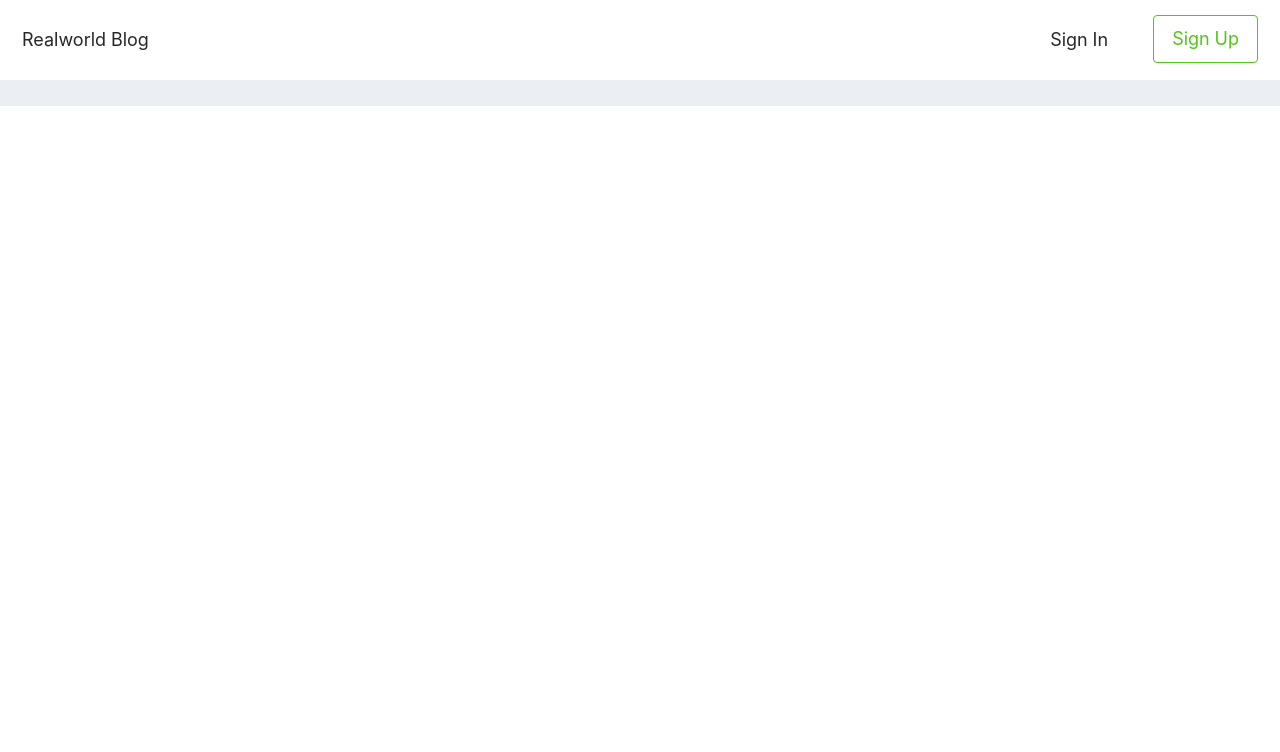
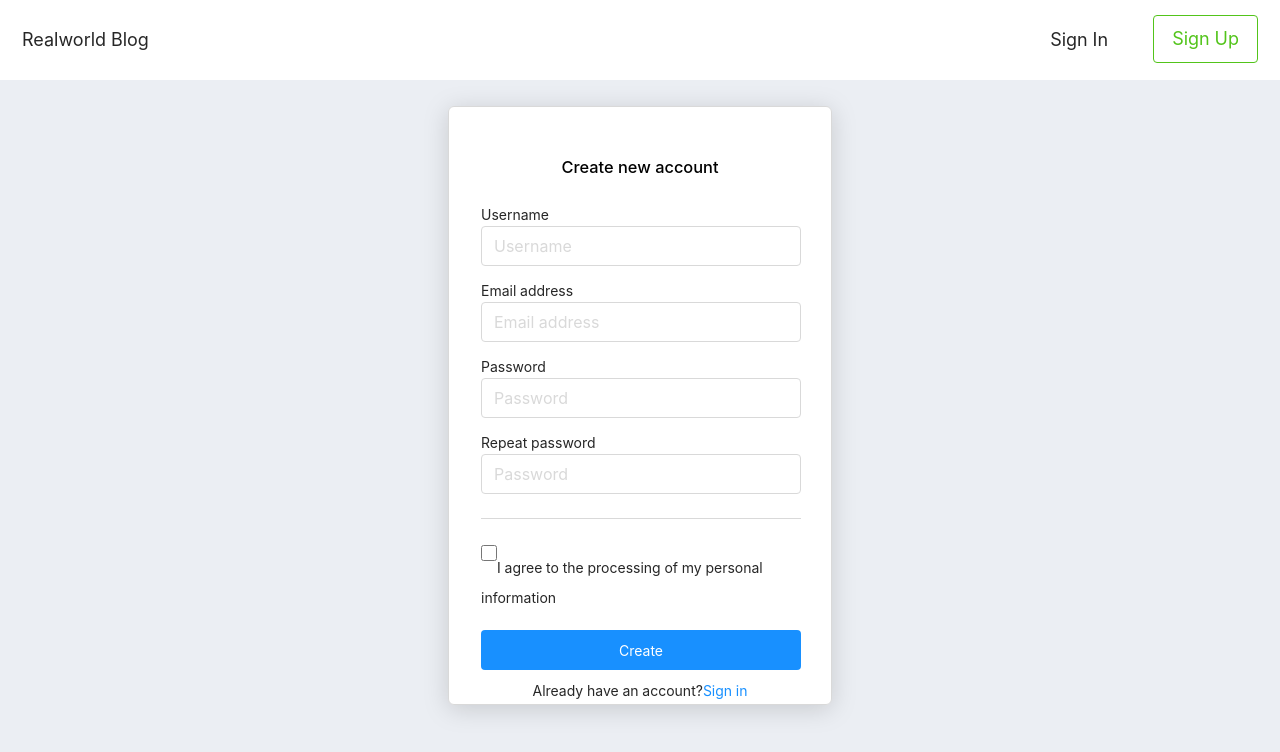
Before and after one commit to Rozasarona/blogging_platform, a React (Create React App) app: page /sign-up in a window 1280 px wide. Shown: the top 752 px of the page. Built offline with nearby package versions, Linux system fonts and the light colour scheme.

Commit message:
newArticleForm

```diff
--- a/src/components/App/App.js
+++ b/src/components/App/App.js
@@ -1,18 +1,26 @@
 import React from 'react';
 import ArticleList from '../ArticleList/ArticleList';
 import Header from '../Header/Header';
-import * as sdk from '../../conduit-api-client-sdk';
+import * as api from '../../conduit-api-client-sdk';
+import * as constants from '../../app/constants';
 import './App.css';
 import { Switch, Route } from 'react-router-dom';
 import ArticleView from '../ArticleView/ArticleView';
+import SignUpForm from '../SignUpForm/SignUpForm';
+import { use } from 'marked';
 
 
 class App extends React.Component {
 
-    apiTest = async () => {
-        const client = new sdk.ArticlesApi(null, "https://api.realworld.io/api");
-        debugger;
-        console.log(await client.getArticles());
+    onCreateUser = async (user) => {
+        const client = new api.UserAndAuthenticationApi(null, constants.API_BASE_PATH);
+        await client.createUser({
+            user: {
+                username: user.userName,
+                email: user.email,
+                password: user.password
+            }
+        });
     };
 
     render() {
@@ -24,6 +32,7 @@ class App extends React.Component {
                     <Route exact path='/'>{list}</Route>
                     <Route exact path='/articles'>{list}</Route>
                     <Route path="/articles/:slug"><ArticleView /></Route>
+                    <Route path="/sign-up"><SignUpForm onCreateUser={this.onCreateUser} /></Route>
                 </Switch>
             </div>
         );
--- a/src/components/ArticleView/ArticleView.css
+++ b/src/components/ArticleView/ArticleView.css
@@ -1,19 +1,8 @@
-/*.article_content {
+.main {
     display: flex;
     justify-content: center;
-    flex-direction: column;
-    flex-wrap: wrap;
-    background: #F3F7FA;
-    margin: 0 auto;
-    width: 960px;
-    background: #EBEEF3;
-    font-family: 'Inter', sans-serif;
-    padding: 16px;
-    margin-bottom: 26px;
-    background: #FFFFFF;
-    filter: drop-shadow(0px 4px 12px rgba(0, 0, 0, 0.15));
-    border-radius: 5px;
-}*/
+    align-items: stretch;
+}
 
 .articleCard {
     margin: 26px auto 26px auto;
--- a/src/components/ArticleView/ArticleView.js
+++ b/src/components/ArticleView/ArticleView.js
@@ -8,7 +8,9 @@ import './ArticleView.css';
 function ArticleView() {
     const {slug} = useParams();
     const article = useSelector(state => state.articleList.articlesBySlug[slug]);
-    return ((article && <ArticleCard
+    return ((article &&
+        <div className='main'>
+            <ArticleCard
                 title={article.title}
                 favoritesCount={article.favoritesCount}
                 tagList={article.tagList}
@@ -17,7 +19,9 @@ function ArticleView() {
                 createdAt={article.createdAt}
                 body={article.body}
                 slug={article.slug}
-    />) || null);
+            />
+        </div>
+    ) || null);
 }
 
 export default ArticleView;
--- a/src/components/Header/Header.js
+++ b/src/components/Header/Header.js
@@ -8,12 +8,11 @@ function Header () {
         <header className="header">
             <Link to='/' className="logo">Realworld Blog</Link>
             <div className="authentication">
-                <a href="#" className="signin_btn">
+                <a href="://localhost:3000" className="signin_btn">
                     Sign In
                 </a>
-                <a href="#" className="signup_btn">
-                    Sign Up
-                </a>
+                {/* <a href="://localhost:3000" className="signup_btn">Sign Up</a> */}
+                <Link to='/sign-up' className="signup_btn">Sign Up</Link>
             </div>
         </header>
     );
--- a/src/components/NewArticle/NewArticle.css
+++ b/src/components/NewArticle/NewArticle.css
@@ -19,28 +19,26 @@ html, body {
 }
 
 .form-title {
-    width: 311px;
     height: 28px;
     margin: 0 auto 21px auto;
 }
 
 .form-title h3 {
-    color:black;
+    color: black;
     text-align: center;
 }
 
 .input-title {
     width: 320px;
     height: 22px;
-    margin: 0 auto 14px auto;
+    margin-top: 14px;
     font-size: 14px;
     color: #262626;
 }
 
 input {
-    width: 840px;
+    width: 100%;
     height: 40px;
-    margin: 0 auto 0 auto;
     border: 1px solid #D9D9D9;
     box-sizing: border-box;
     border-radius: 4px;
@@ -49,28 +47,60 @@ input {
     color: #BFBFBF;
 }
 
+textarea {
+    width: 100%;
+    height: 168px;
+    padding: 12px 15px;
+    box-sizing: border-box;
+    border: 1px solid #D9D9D9;
+    border-radius: 4px;
+    resize: none;
+}
+
+textarea::placeholder {
+    color: #D9D9D9;
+    font-family: 'Inter', sans-serif;
+    font-size: 14px;
+}
+
+.newArticle_footer {
+    display: flex;
+    flex-direction: column;
+}
+
+.footer_string {
+    display: flex;
+}
+
 input::placeholder {
     color: #D9D9D9;
 }
 
-.band {
-    border-bottom: 1px solid #D9D9D9;
-    width: 320px;
-    margin: 0 auto 14px auto;
-    padding: 5px;
+.signup_btn {
+    outline: none;
+    text-align: center;
+    text-decoration: none;
+    margin: 0 0 5px 15px;
+    border: solid 1px red;
+    border-radius: 4px;
+    padding: 0.5em 1em;
+    color: red;
 }
 
-.agreement {
-    width: 320px;
-    margin: 0 auto 21px auto;
+.addTag_btn {
+    outline: none;
+    text-align: center;
+    text-decoration: none;
+    margin: 0 0 5px 15px;
+    border: solid 1px blue;
+    border-radius: 4px;
+    padding: 0.5em 1em;
+    color: blue;
 }
 
-label input[type=checkbox] {
-    width: 16px;
-}
-
-label input[type=checkbox] + span {
-    font-size: 14px;
+.footer_string input {
+    width: 300px;
+    margin-bottom: 5px;
 }
 
 .create_btn {
@@ -85,7 +115,8 @@ label input[type=checkbox] + span {
     width: 320px;
     height: 22px;
     padding: 12px;
-    margin: 0 auto 10px auto;
+    margin-top: 16px;
+    margin-bottom: 10px;
     color: #ffffff;
     background-color: #1890FF;
 }
--- a/src/components/SignUpForm/SignUpForm.css
+++ b/src/components/SignUpForm/SignUpForm.css
@@ -0,0 +1,113 @@
+.sign_form {
+    display: flex;
+    flex-direction: column;
+    align-items: flex-start;
+    padding: 48px 32px 48px 32px;
+    width: 384px;
+    height: 599px;
+    margin: 0 auto 24px auto;
+    background-color: #FFFFFF;
+    border: 1px solid #D9D9D9;
+    border-radius: 6px;
+    filter: drop-shadow(0px 4px 12px rgba(0, 0, 0, 0.15));
+}
+
+.form-title {
+    width: 311px;
+    height: 28px;
+    margin: 0 auto 21px auto;
+}
+
+.form-title h3 {
+    color:black;
+    text-align: center;
+}
+
+.input-title {
+    width: 320px;
+    height: 22px;
+    margin: 0 auto;
+    font-size: 14px;
+    color: #262626;
+}
+
+input {
+    width: 320px;
+    height: 40px;
+    margin: 0 auto 14px auto;
+    border: 1px solid #D9D9D9;
+    box-sizing: border-box;
+    border-radius: 4px;
+    padding: 12px;
+    font-size: 16px;
+    color: #BFBFBF;
+}
+
+input::placeholder {
+    color: #D9D9D9;
+}
+
+.band {
+    border-bottom: 1px solid #D9D9D9;
+    width: 320px;
+    margin: 0 auto 14px auto;
+    padding: 5px;
+}
+
+.agreement {
+    width: 320px;
+    margin: 0 auto 21px auto;
+}
+
+label input[type=checkbox] {
+    width: 16px;
+}
+
+label input[type=checkbox] + span {
+    font-size: 14px;
+}
+
+.create_btn {
+    padding: 0;
+    cursor: pointer;
+    outline: none;
+    display: inline-block;
+    text-align: center;
+    text-decoration: none;
+    border: solid 1px transparent;
+    border-radius: 4px;
+    width: 320px;
+    height: 40px;
+    padding: 12px;
+    margin: 0 auto 10px auto;
+    color: #ffffff;
+    background-color: #1890FF;
+    line-height: 15px;
+}
+
+.btn:active {
+    transform: translateY(1px);
+    filter: saturate(150%);
+}
+
+.btn:hover,
+.btn:focus {
+    color:  #1890FF;
+    border-color: currentColor;
+    background-color: white;
+}
+
+/* сброс браузерных стилей для фокуса */
+.btn::-moz-focus-inner {
+    border: none;
+}
+
+.form_footer {
+    margin: 0 auto 8px auto;
+    font-size: 14px;
+}
+
+.form_footer a {
+    text-decoration: none;
+    color:  #1890FF;
+}
--- a/src/components/SignUpForm/SignUpForm.js
+++ b/src/components/SignUpForm/SignUpForm.js
@@ -1,3 +1,61 @@
-import React from 'react';
-import { useSelector } from 'react-redux';
-import { useParams } from 'react-router-dom';
+import React, { useState } from 'react';
+import './SignUpForm.css';
+
+
+function SignUpForm({ onCreateUser }) {
+    const [userName, setUserName] = useState('');
+    const [email, setEmail] = useState('');
+    const [password, setPassword] = useState('');
+    const [repeatPassword, setRepeatPassword] = useState('');
+    const [agreement, setAgreement] = useState(false);
+
+    const inputHandler = setState => event => setState(event.target.value);
+
+    const formSubmitHandler = event => {
+        event.preventDefault();
+        onCreateUser && onCreateUser({
+            userName,
+            email,
+            password
+        });
+    };
+
+    return (
+        <form className = "sign_form" action = "url" method = "post" onSubmit={formSubmitHandler}>
+            <div className="form-title">
+                <h3>Create new account</h3>
+            </div>
+            <div className="input-title">
+                Username
+            </div>
+            <input type = "text" placeholder="Username" onInput={inputHandler(setUserName)} value={userName} />
+            <div className="input-title">
+                Email address
+            </div>
+            <input type = "email" placeholder="Email address" onInput={inputHandler(setEmail)} value={email} />
+            <div className="input-title">
+                Password
+            </div>
+            <input type = "password" placeholder="Password" onInput={inputHandler(setPassword)} value={password} />
+            <div className="input-title">
+                Repeat password
+            </div>
+            <input type = "password" placeholder="Password" onInput={inputHandler(setRepeatPassword)} value={repeatPassword} />
+            <div className="band"></div>
+            <div className="agreement">
+                <label>
+                    <input type="checkbox" checked={agreement} onChange={event => setAgreement(event.target.checked)} />
+                    <span>I agree to the processing of my personal<br />information</span>
+                </label>
+            </div>
+            <button href="#" className="create_btn" type="submit">
+                Create
+            </button>
+            <div className="form_footer">
+                <span>Already have an account?</span>
+                <a href="#">Sign in</a>
+            </div>
+        </form>);
+}
+
+export default SignUpForm;
```
Also changed, not shown: src/components/NewArticle/NewArticle.html (+9 -5 lines), src/index.js (+4 -3 lines). Lines whose indentation alone changed are shown as unchanged.
